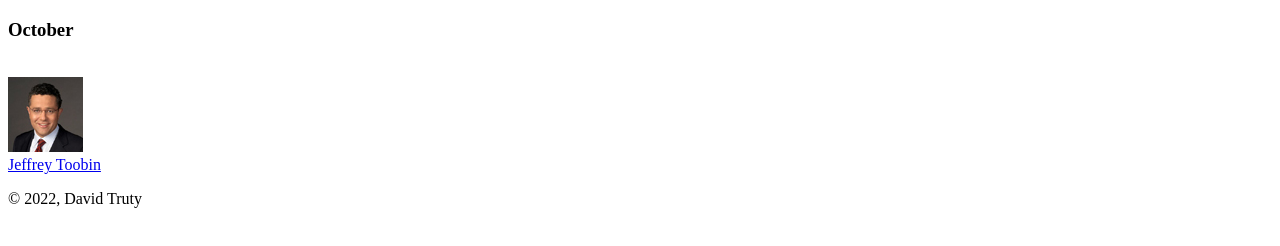
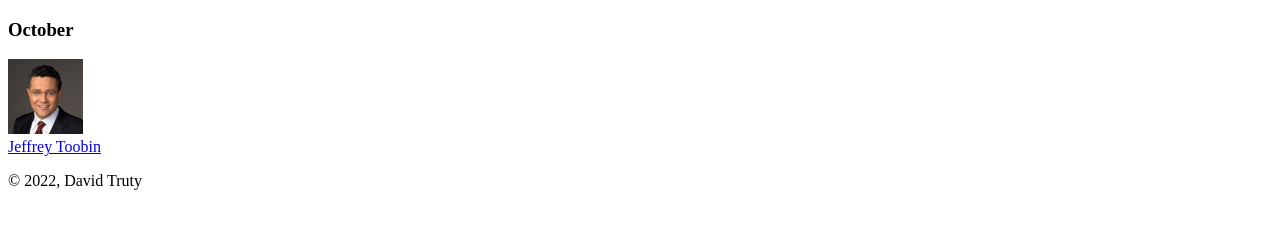
Before and after one commit to davidt325/A08, a plain HTML site: page index.html in a window 1280 px wide. Shown: the part 504-750 px from the top of the page. Drawn offline with Linux system fonts and the light colour scheme.

Commit message:
Final Commit

```diff
--- a/index.html
+++ b/index.html
@@ -31,7 +31,7 @@
 	</ul>
 
 	<h1>This season's guest speakers</h1>
-	<h3>October</h3><br>
+	<h3>October</h3>
 	<img src="images/toobin75.jpg" alt="Jeffrey Toobin photo">
 	<br><a href="speakers/toobin.html">Jeffrey Toobin</a>
 
```
